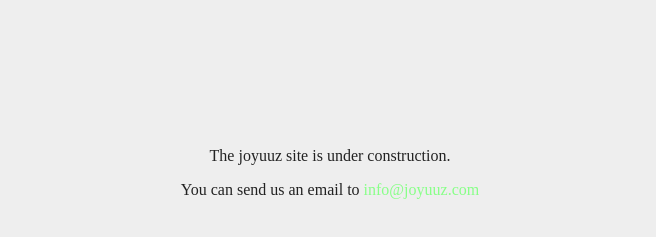
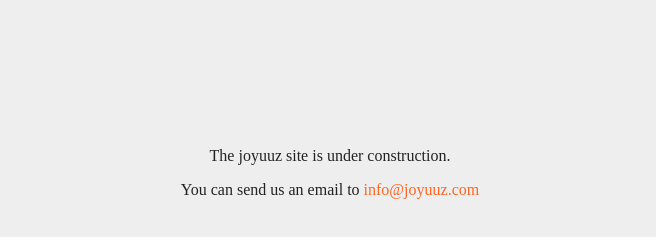
Before and after one commit to fgvutn/joyuuz, a plain HTML site: page index.html in a window 1280 px wide. Shown: the part 535-772 px from the top of the page, without its empty margins (310-966 px from the left). Drawn offline with nearby package versions, Linux system fonts and the light colour scheme.

Commit message:
Update index.html

```diff
--- a/index.html
+++ b/index.html
@@ -16,7 +16,7 @@
       }
       a {
         text-decoration: none;
-        color: #8f8;
+        color: #f62;
       }
       div {
         position: absolute;
```
